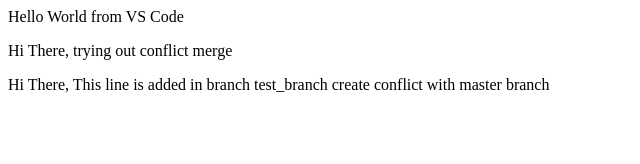
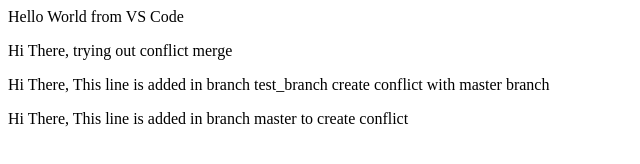
Before and after one commit to A24ul/my_repo_from_vscode, a plain HTML site: page index.html in a window 1280 px wide. Shown: the whole page, without its empty margins (0-640 px from the left). Drawn offline with Linux system fonts and the light colour scheme.

Commit message:
4rd line is added to create conflict change done in master branch index

```diff
--- a/index.html
+++ b/index.html
@@ -1,3 +1,4 @@
 <div>Hello World from VS Code</div>
 <p>Hi There, trying out conflict merge</p>
 <p>Hi There, This line is added in branch test_branch create conflict with master branch</p>
+<p>Hi There, This line is added in branch master to create conflict</p>
```
